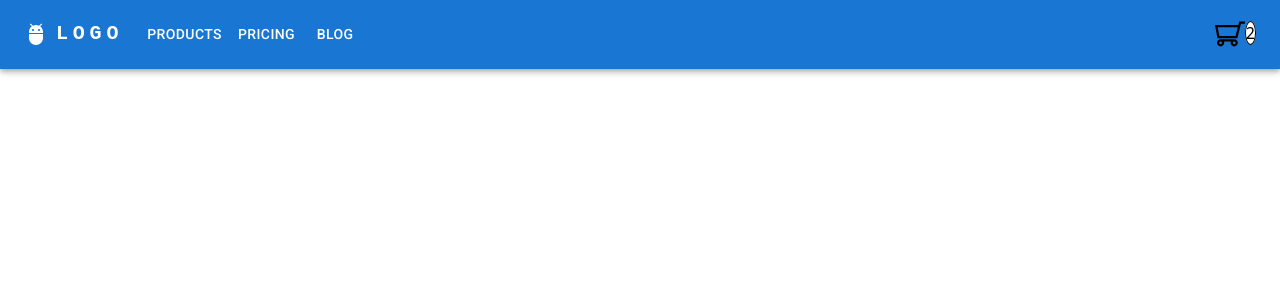
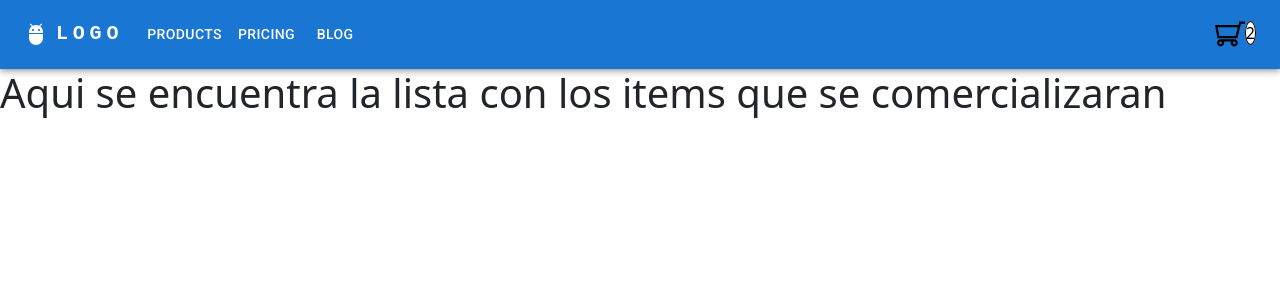
Before and after one commit to Gabriel-E-C/TrabajoFinal, a React (Create React App) app: page / in a window 1280 px wide. Shown: the top 300 px of the page. Built offline with nearby package versions, Linux system fonts and the light colour scheme.

Commit message:
Segundo Desafio React correccion faltaba ItemListContainer

```diff
--- a/src/App.js
+++ b/src/App.js
@@ -1,11 +1,13 @@
 import './App.css';
 import CartWidget from './components/CartWidget';
+import ItemListContainer from './components/ItemListContainer';
 import NavBar from './components/NavBar';
 
 function App() {
   return (
     <>
       <NavBar />
+      <ItemListContainer />
     </>
   );
 }
--- /dev/null
+++ b/src/components/ItemListContainer.jsx
@@ -0,0 +1,9 @@
+import React from 'react'
+
+function ItemListContainer (){
+    return (
+        <><h1>Aqui se encuentra la lista con los items que se comercializaran</h1></>
+        );
+};
+
+export default ItemListContainer;
```
